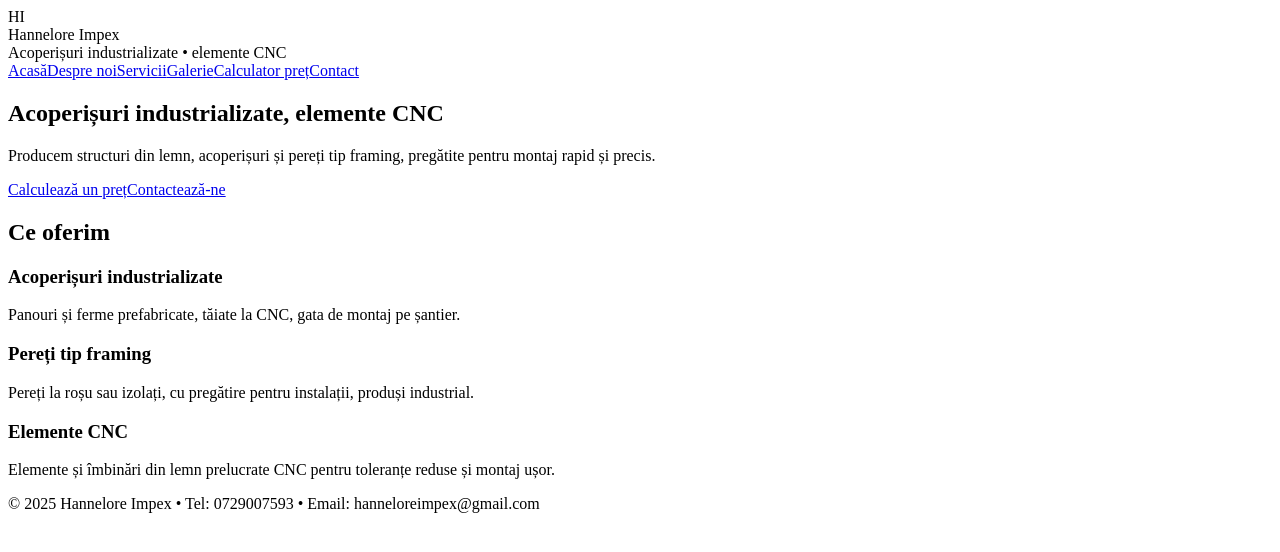
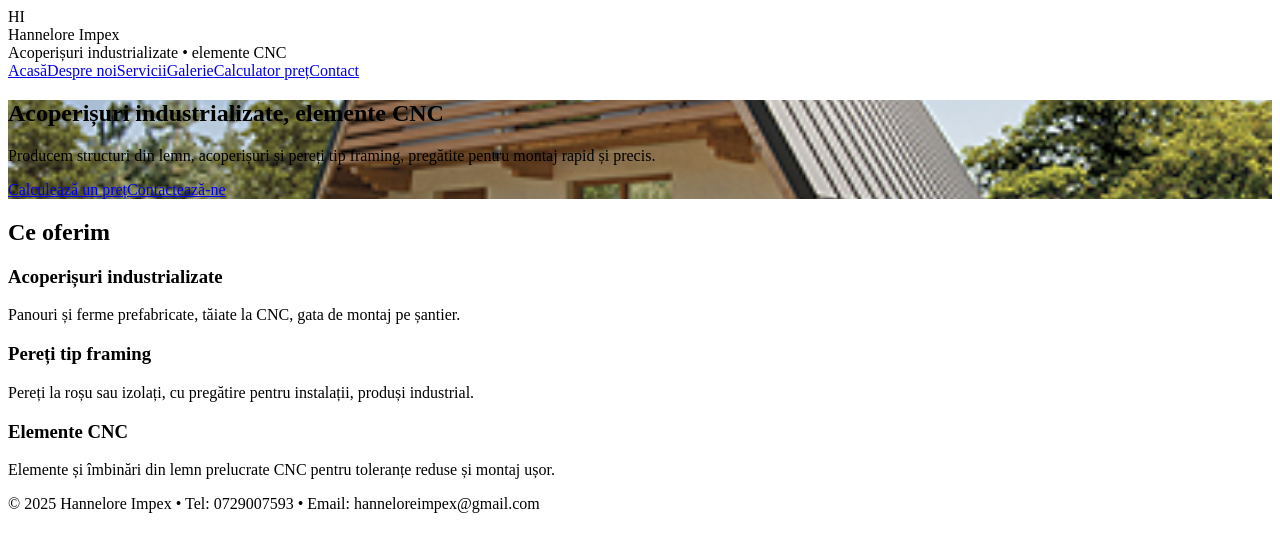
Before and after one commit to zmoko86/hanneloreimpex, a Next.js app: page / in a window 1280 px wide. Shown: the top 552 px of the page. Built offline with nearby package versions, Linux system fonts and the light colour scheme.

Commit message:
Update globals.css

```diff
--- a/styles/globals.css
+++ b/styles/globals.css
@@ -45,3 +45,7 @@
   font-size: .85rem;
   color: #6b7280;
 }
+
+.hero {
+  background: url("/hero.jpg") center center / cover no-repeat;
+}
```
